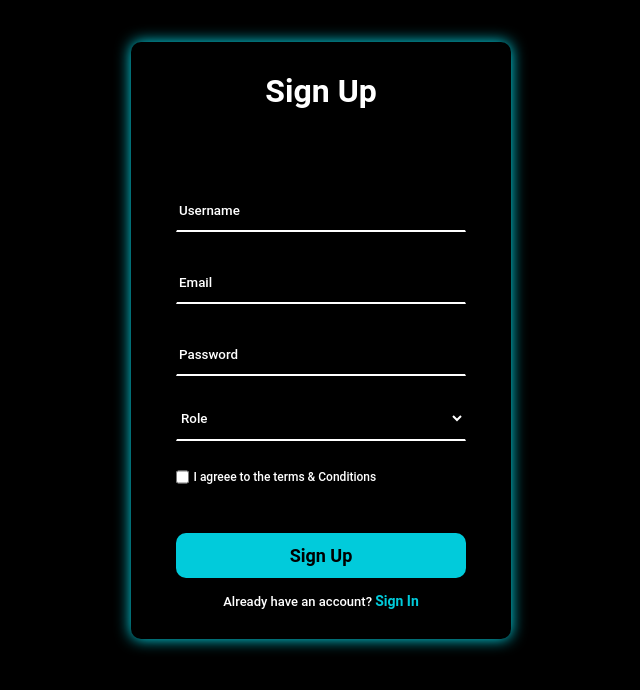
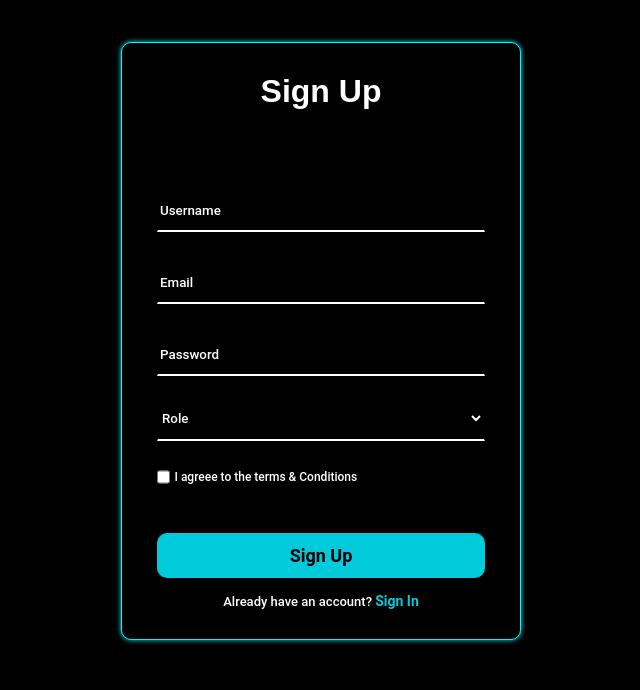
Before and after one commit to moizawan07/Multiple-users-data-stored, a plain HTML site: page index.html in a window 1280 px wide. Shown: the whole page, without its empty margins (319-959 px from the left). Drawn offline with Linux system fonts and the light colour scheme.

Commit message:
Ui_Update

```diff
--- a/login.css
+++ b/login.css
@@ -17,7 +17,8 @@
 .containerfor-login{
     width: 360px;
     background-color: #000000;
-    box-shadow: 0px 0px 15px #07e4f4;
+    box-shadow: 0px 0px 5px #04e5f5;
+    border: 1.2px solid rgb(3, 246, 246);
     border-radius: 10px;
     margin: auto;
     position: relative;
--- a/style.css
+++ b/style.css
@@ -1,3 +1,4 @@
+@import url('https://fonts.googleapis.com/css2?family=Pacifico&display=swap');
 *{
     margin: 0;
     padding: 0;
@@ -15,21 +16,23 @@
 }
 
 .containerfor-signup{
-    width: 380px;
+    width: 400px;
     background-color: #000000;
-    box-shadow: 0px 0px 15px #04e5f5;
+    box-shadow: 0px 0px 5px #04e5f5;
+    border: 1.2px solid rgb(3, 246, 246);
     border-radius: 10px;
     margin: auto;
     position: relative;
     top: 42px;
     padding-top: 30px;
-    padding-inline: 45px;
+    padding-inline: 35px;
     padding-bottom: 30px;
 }
 
 h1{
     text-align: center;
     font-weight: bold;
+    font-family: Arial, Helvetica, sans-serif;
 }
 .inputs{
     padding-top: 50px;
```
